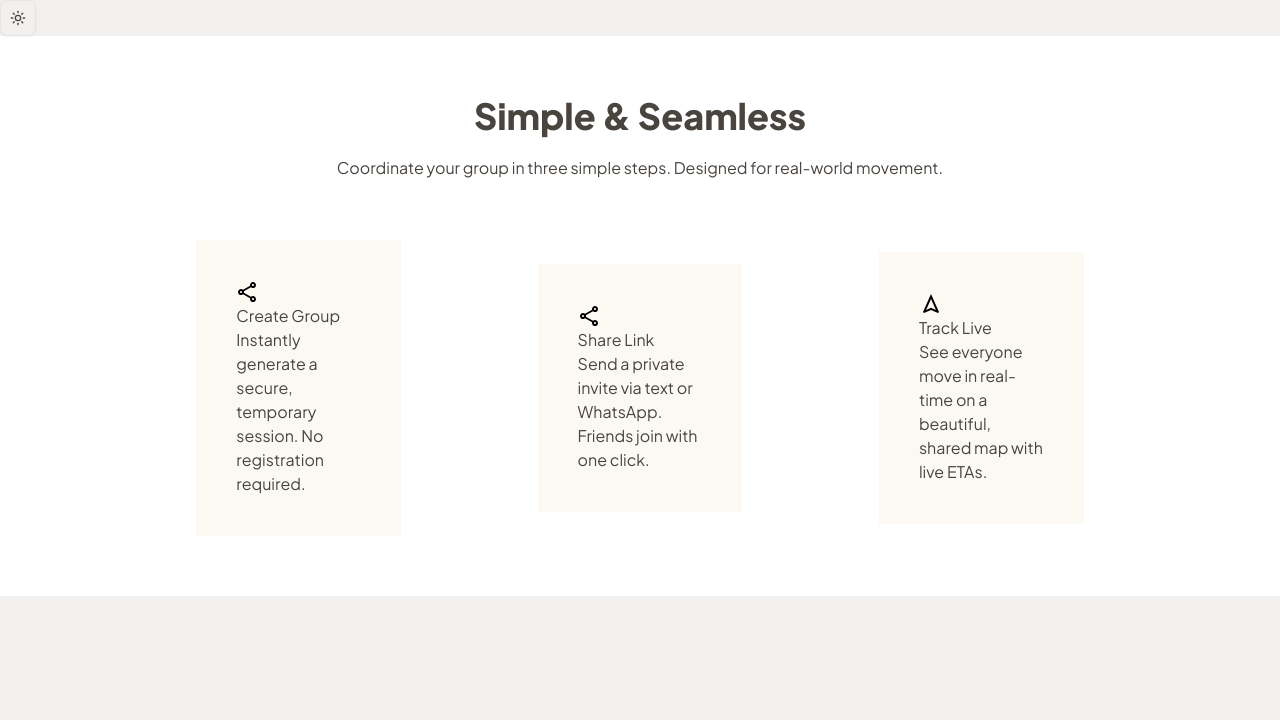
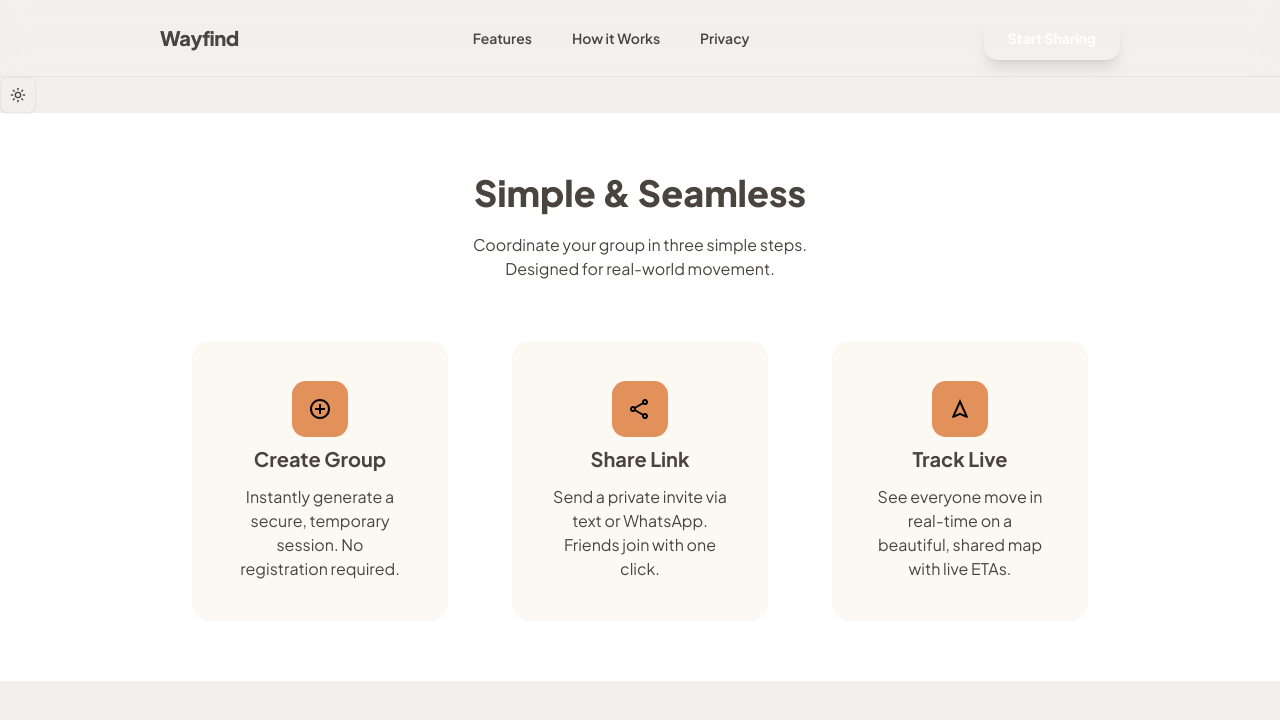
Before and after one commit to aadijaiin/chalo, a Next.js app: page / in a window 1280 px wide. Shown: the top 720 px of the page. Built offline with nearby package versions, Linux system fonts and the light colour scheme.

Commit message:
landing page

```diff
--- a/src/app/layout.jsx
+++ b/src/app/layout.jsx
@@ -1,6 +1,7 @@
 import { Plus_Jakarta_Sans } from "next/font/google";
 import { ThemeProvider } from "@/components/ui/themeProvider";
 import "./globals.css";
+import Navbar from "@/components/common/Navbar";
 
 const jakarta = Plus_Jakarta_Sans({
   subsets: ["latin"],
@@ -19,6 +20,7 @@ export default function RootLayout({ children }) {
       <html lang="en" suppressHydrationWarning className={jakarta.className}>
         <head />
         <body>
+          <Navbar/>
           <ThemeProvider
             attribute="class"
             defaultTheme="system"
--- a/src/components/landingComponents/Features.jsx
+++ b/src/components/landingComponents/Features.jsx
@@ -1,7 +1,7 @@
 
 const data = [
     {
-        "icon" : <svg xmlns="http://www.w3.org/2000/svg" height="24px" viewBox="0 -960 960 960" width="24px" fill="#000000"><path d="M680-80q-50 0-85-35t-35-85q0-6 3-28L282-392q-16 15-37 23.5t-45 8.5q-50 0-85-35t-35-85q0-50 35-85t85-35q24 0 45 8.5t37 23.5l281-164q-2-7-2.5-13.5T560-760q0-50 35-85t85-35q50 0 85 35t35 85q0 50-35 85t-85 35q-24 0-45-8.5T598-672L317-508q2 7 2.5 13.5t.5 14.5q0 8-.5 14.5T317-452l281 164q16-15 37-23.5t45-8.5q50 0 85 35t35 85q0 50-35 85t-85 35Zm0-80q17 0 28.5-11.5T720-200q0-17-11.5-28.5T680-240q-17 0-28.5 11.5T640-200q0 17 11.5 28.5T680-160ZM200-440q17 0 28.5-11.5T240-480q0-17-11.5-28.5T200-520q-17 0-28.5 11.5T160-480q0 17 11.5 28.5T200-440Zm480-280q17 0 28.5-11.5T720-760q0-17-11.5-28.5T680-800q-17 0-28.5 11.5T640-760q0 17 11.5 28.5T680-720Zm0 520ZM200-480Zm480-280Z"/></svg>,
+        "icon" : <svg xmlns="http://www.w3.org/2000/svg" height="24px" viewBox="0 -960 960 960" width="24px" fill="#000000"><path d="M440-280h80v-160h160v-80H520v-160h-80v160H280v80h160v160Zm40 200q-83 0-156-31.5T197-197q-54-54-85.5-127T80-480q0-83 31.5-156T197-763q54-54 127-85.5T480-880q83 0 156 31.5T763-763q54 54 85.5 127T880-480q0 83-31.5 156T763-197q-54 54-127 85.5T480-80Zm0-80q134 0 227-93t93-227q0-134-93-227t-227-93q-134 0-227 93t-93 227q0 134 93 227t227 93Zm0-320Z"/></svg>,
         "title": "Create Group",
         "description" : "Instantly generate a secure, temporary session. No registration required."
     },
@@ -22,15 +22,15 @@ export default function Features() {
             <div className="h-fit flex items-center flex-col bg-primary text-foreground py-15">
                 <div className="flex items-center flex-col w-3/5">
                     <p className="text-foreground font-black text-4xl">Simple & Seamless</p>
-                    <p className="mt-5 space-x-2">Coordinate your group in three simple steps. Designed for real-world movement.</p>
+                    <p className="mt-5 w-1/2 text-center space-x-2">Coordinate your group in three simple steps. Designed for real-world movement.</p>
                 </div>
-                <div className="flex mt-15 w-4/5 items-center justify-around">
+                <div className="flex mt-15 w-4/5 flex-col md:flex-row items-center justify-evenly">
                     {data.map((value, key) => {
                         return(
-                            <div key={key} className="w-1/5 bg-card px-10  py-10" >
-                                <div>{value.icon}</div>
-                                <div>{value.title}</div>
-                                <div>{value.description}</div>
+                            <div key={key} className="w-3/12 rounded-2xl flex flex-col  items-center gap-2 bg-card px-10  py-10" >
+                                <div className="rounded-xl p-4 bg-primary-foreground">{value.icon}</div>
+                                <div><p className="text-foreground font-bold text-xl">{value.title}</p></div>
+                                <div className="text-center pt-1">{value.description}</div>
                             </div>
                         )
                     })}
```
